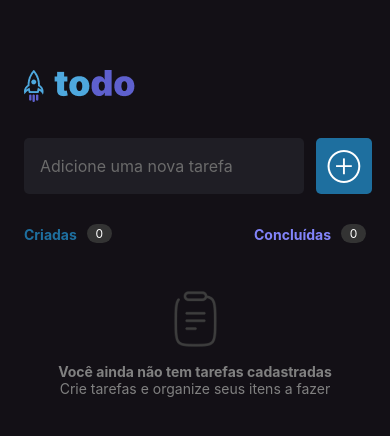
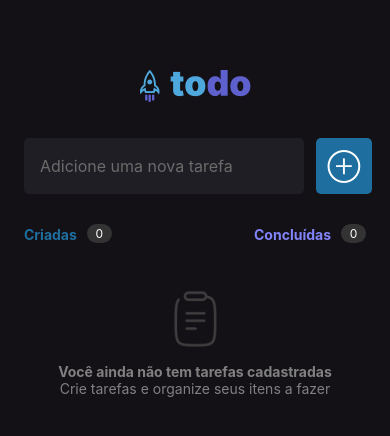
Before and after one commit to mfernandanll/to_do_list, a React Native app: screen / in a window 390 px wide. Shown: the top 436 px of the page. Built offline with nearby package versions, Linux system fonts and the light colour scheme.

Commit message:
Centering logo again on layout

```diff
--- a/src/screens/Home/index.tsx
+++ b/src/screens/Home/index.tsx
@@ -28,8 +28,9 @@ export function Home() {
 
     return (
         <View style={styles.container}>
-            <Image style={styles.logo}
-                source={require('../../../assets/Logo.png')} />
+            <View style={styles.logo}>
+                <Image source={require('../../../assets/Logo.png')} />
+            </View>
             <View style={styles.form}>
                 <TextInput
                     style={styles.input}
--- a/src/screens/Home/style.ts
+++ b/src/screens/Home/style.ts
@@ -7,6 +7,7 @@ export const styles = StyleSheet.create({
         paddingHorizontal: 24
     },
     logo: {
+        alignItems: 'center',
         marginTop: 70,
     },
     input: {
```
